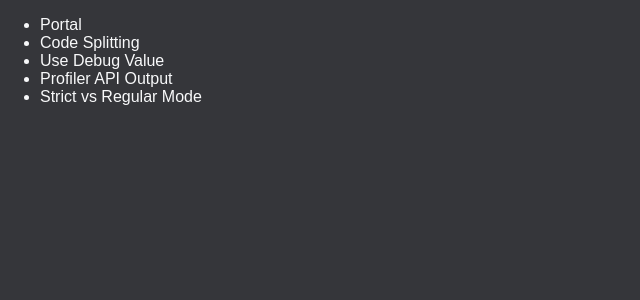
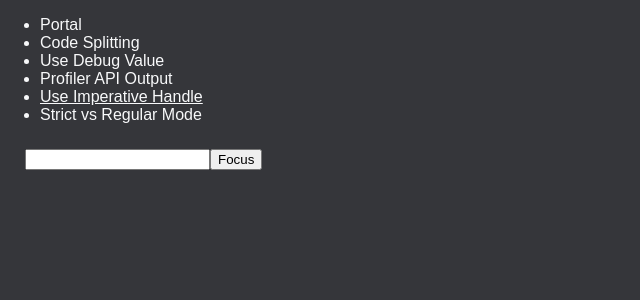
Before and after one commit to ophiryael/react-bits, a React (Create React App) app: page /use-imperative-handle in a window 1280 px wide. Shown: the top 300 px of the page, without its empty margins (0-640 px from the left). Built offline with nearby package versions, Linux system fonts and the light colour scheme.

Commit message:
Add useImperativeHandle hook demo

```diff
--- a/src/App.tsx
+++ b/src/App.tsx
@@ -8,12 +8,14 @@ import { HelloThere } from './code-splitting/HelloThere';
 import { DebugValueHook } from './debug-value-hook/DebugValueHook';
 import { ProfilerApiOutput } from './profiler-api-output/ProfilerApiOutput';
 import { StrictVsRegularMode } from './strict-vs-regular-mode/StrictVsRegularMode';
+import { ImperativeHandleHook } from './imperative-handle-hook/ImperativeHandleHook';
 
 const routes: AppRoute[] = [
   { path: '/portal', name: 'Portal', Component: PortalParent },
   { path: '/code-splitting', name: 'Code Splitting', Component: HelloThere },
   { path: '/use-debug-value', name: 'Use Debug Value', Component: DebugValueHook },
   { path: '/profiler-api-output', name: 'Profiler API Output', Component: ProfilerApiOutput },
+  { path: '/use-imperative-handle', name: 'Use Imperative Handle', Component: ImperativeHandleHook },
   { path: '/strict-vs-regular-mode', name: 'Strict vs Regular Mode', Component: StrictVsRegularMode },
 ];
 
--- /dev/null
+++ b/src/imperative-handle-hook/ImperativeHandleHook.tsx
@@ -0,0 +1,26 @@
+import React, { useRef } from 'react';
+import styled from 'styled-components';
+import { Input } from './Input';
+
+const Container = styled('div')`
+  margin: 25px;
+`;
+
+interface CustomRef {
+  customFocus: () => void;
+}
+
+export const ImperativeHandleHook: React.FC = () => {
+  const ref = useRef<CustomRef | null>(null);
+
+  const handleFocus = () => {
+    ref.current?.customFocus();
+  };
+
+  return (
+    <Container>
+      <Input ref={ref} />
+      <button onClick={handleFocus}>Focus</button>
+    </Container>
+  );
+};
--- /dev/null
+++ b/src/imperative-handle-hook/Input.tsx
@@ -0,0 +1,14 @@
+import React, { useRef, useImperativeHandle } from 'react';
+
+export const Input = React.forwardRef((_props, ref) => {
+  const inputRef = useRef<HTMLInputElement | null>(null);
+
+  useImperativeHandle(ref, () => ({
+    customFocus: () => {
+      document.title = inputRef.current?.value || 'Focused';
+      inputRef.current?.focus();
+    },
+  }));
+
+  return <input ref={inputRef} />;
+});
```
